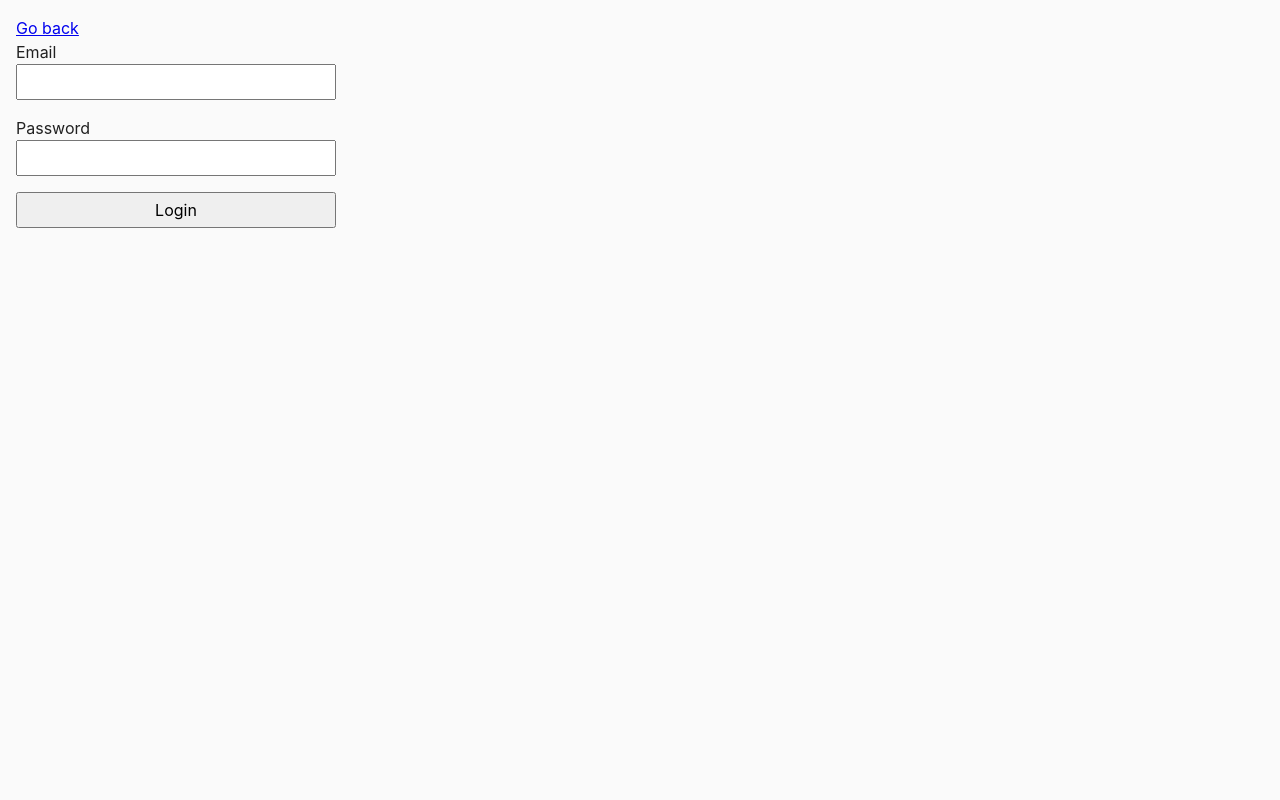
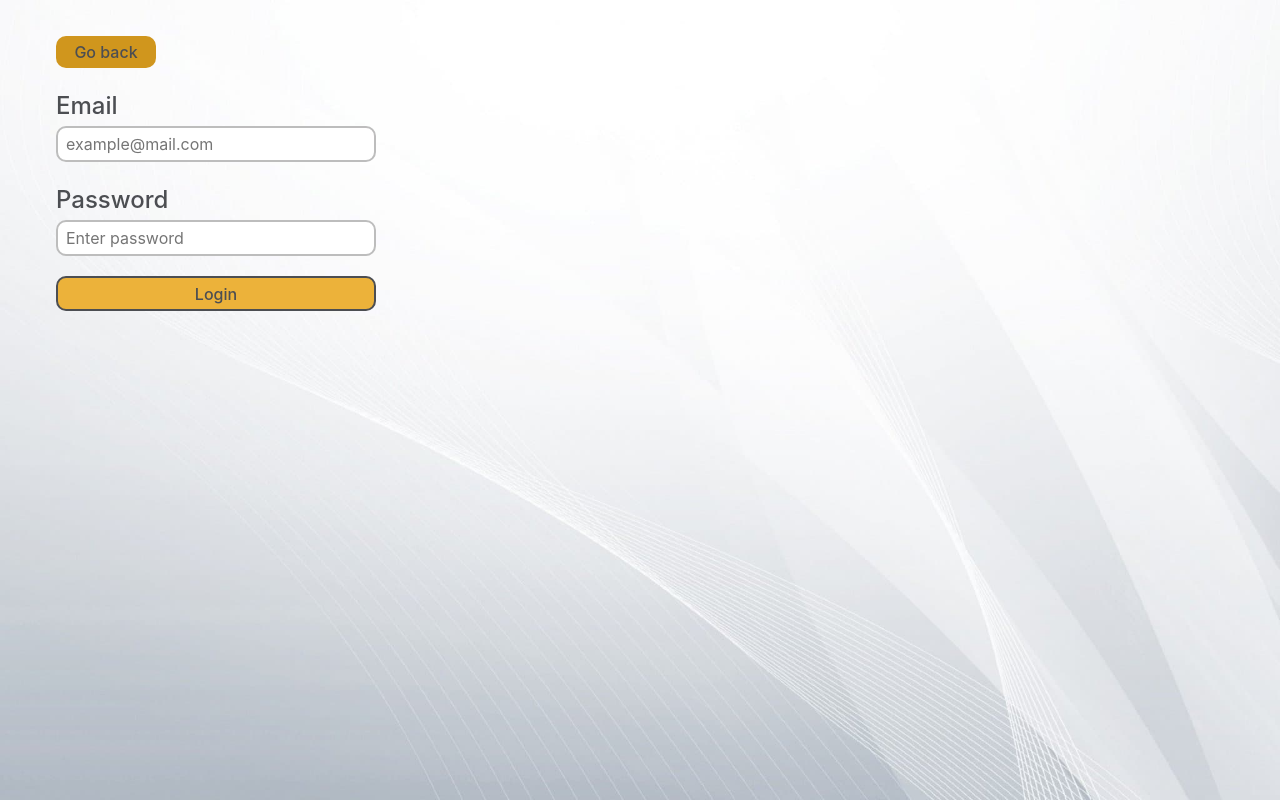
Before and after one commit to akymenko-m/goit-js-hw-06, a plain HTML site: page task-08.html in a window 1280 px wide. Drawn offline with Linux system fonts and the light colour scheme; some packages are replaced by stand-ins of ours; a script that the page names is missing.

Commit message:
update tasr 8 9 10, add styles

```diff
--- /dev/null
+++ b/css/task-08.css
@@ -0,0 +1,77 @@
+body {
+    background: url('../images/bg.jpg') no-repeat center fixed;
+    background-size: cover;
+}
+
+.main {
+    margin-left: 40px;
+}
+
+.btn {
+    margin: 20px 0;
+    display: inline-block;
+    min-width: 100px;
+    padding: 4px 10px;
+    background-color: #d0961d;
+    text-decoration: none;
+    font-size: 16px;
+    font-weight: 500;
+    color: #4c4e52;
+    text-align: center;
+    border-radius: 10px;
+}
+
+.btn:hover,
+.btn:focus {
+    background-color: #909296;
+    color: #ecb23a;
+    box-shadow: 4px 4px 5px rgba(229, 165, 35, 0.56);
+}
+
+.login-form {
+    max-width: 320px;
+    display: flex;
+    flex-direction: column;
+}
+
+.login-form label {
+    margin-bottom: 20px;
+    font-size: 24px;
+    font-weight: 500;
+    color: #4c4e52;
+}
+
+.input {
+    width: 100%;
+    padding: 4px 8px;
+    font: inherit;
+    font-size: 16px;
+    font-weight: 400;
+    border: 2px solid #bdbdbd;
+    border-radius: 10px;
+}
+
+.input:hover,
+.input:focus {
+    border-color: #ecb23a;
+}
+
+.form-btn {
+    width: 100%;
+    height: 35px;
+    padding: 4px;
+    font-size: 16px;
+    font-weight: 500;
+    color: #4c4e52;
+    border: 2px #4c4e52 solid;
+    border-radius: 10px;
+    background-color: #ecb23a;
+    cursor: pointer;
+}
+
+.form-btn:hover,
+.form-btn:focus {
+    border-color: #ecb23a;
+    background-color: #909296;
+    color: #ecb23a;
+}
--- /dev/null
+++ b/css/task-09.css
@@ -0,0 +1,55 @@
+body {
+    background: url('../images/bg.jpg') no-repeat center fixed;
+    background-size: cover;
+}
+
+.btn {
+    margin: 20px 0 20px 40px;
+    display: inline-block;
+    min-width: 100px;
+    padding: 4px 10px;
+    background-color: #d0961d;
+    text-decoration: none;
+    font-size: 16px;
+    font-weight: 500;
+    color: #4c4e52;
+    text-align: center;
+    border-radius: 10px;
+}
+
+.btn:hover,
+.btn:focus {
+    background-color: #909296;
+    color: #ecb23a;
+    box-shadow: 4px 4px 5px rgba(229, 165, 35, 0.56);
+}
+
+.widget {
+    text-align: center;
+}
+
+.widget p {
+    margin-top: 0;
+    margin-bottom: 16px;
+    font-size: 48px;
+}
+
+.widget span {
+    font-family: monospace;
+}
+
+.change-color {
+    padding: 8px 12px;
+    font-size: 20px;
+    cursor: pointer;
+    color: #4c4e52;
+    border: 2px #4c4e52 solid;
+    border-radius: 10px;
+    background-color: #ecb23a;
+    transition: transform .2s;
+}
+
+.change-color:hover,
+.change-color:focus {
+    transform: scale(1.1);
+}
--- /dev/null
+++ b/css/task-10.css
@@ -0,0 +1,56 @@
+body {
+    background: url('../images/bg.jpg') no-repeat center fixed;
+    background-size: cover;
+}
+
+.main {
+    margin-left: 40px;
+}
+
+.btn {
+    margin: 20px 0 20px 40px;
+    display: inline-block;
+    min-width: 100px;
+    padding: 4px 10px;
+    background-color: #d0961d;
+    text-decoration: none;
+    font-size: 16px;
+    font-weight: 500;
+    color: #4c4e52;
+    text-align: center;
+    border-radius: 10px;
+}
+
+.btn:hover,
+.btn:focus {
+    background-color: #909296;
+    color: #ecb23a;
+    box-shadow: 4px 4px 5px rgba(229, 165, 35, 0.56);
+}
+
+.controls {
+    margin-bottom: 20px;
+}
+
+.controls button {
+    margin: 0;
+    margin-left: 40px;
+    border: 2px #4c4e52 solid;
+    font-size: 16px;
+}
+
+.input {
+    width: 100px;
+    text-align: center;
+    font: inherit;
+    font-size: 16px;
+    font-weight: 500;
+    color: #4c4e52;
+    border: 2px solid #bdbdbd;
+    border-radius: 10px;
+}
+
+.input:hover,
+.input:focus {
+    border-color: #ecb23a;
+}
--- a/js/task-07.js
+++ b/js/task-07.js
@@ -1,10 +1,6 @@
 const controlRange = document.querySelector("#font-size-control");
 const textElem = document.querySelector("#text");
 textElem.style.fontSize = "56px";
-
-// controlRange.addEventListener("input", (event) => {
-//     textElem.style.fontSize = `${event.currentTarget.value}px`;
-// });
 
 controlRange.addEventListener("input", handleInputChange);
 
--- a/js/task-08.js
+++ b/js/task-08.js
@@ -1,43 +1,21 @@
-const loginForm = document.querySelector('.login-form');
+const loginForm = document.querySelector(".login-form");
+const notyf = new Notyf();
 
-loginForm.addEventListener('submit', (event) => {
+loginForm.addEventListener("submit", (event) => {
     event.preventDefault();
-    const {elements: { email, password }} = event.currentTarget;
+    const {
+        elements: { email, password },
+    } = event.currentTarget;
 
-  if (email.value === "" || password.value === "") {
-    return alert('All fields must be filled!');
-  }
+    if (email.value === "" || password.value === "") {
+        return notyf.error("All fields must be filled");
+    }
 
     const userData = {};
     userData.email = email.value;
     userData.password = password.value;
     console.log(userData);
 
+    notyf.success("The data was sent");
     event.currentTarget.reset();
 });
-
-//моя чернетка
-// const inputFieldEmail = document.querySelector('input');
-// console.log(inputFieldEmail);
-
-// const inputField = document.querySelectorAll('input');
-// console.log(inputField);
-
-// loginForm.addEventListener('submit', (event) => {
-//     event.preventDefault();
-//     for (const el of inputField) {
-//         const { email, password } = el;
-//         if (el.value === '') {
-//             return alert('All fields must be filled!');
-//         }
-//         const userData = {};
-//         userData.email = el.value;
-//         userData.password = el.value;
-//         console.log(userData);
-
-//         // console.log(el);
-//         // console.log(el.value);
-//     }
-
-//     event.currentTarget.reset();
-// });
--- a/task-08.html
+++ b/task-08.html
@@ -1,45 +1,44 @@
 <!DOCTYPE html>
 <html lang="ru">
+
 <head>
   <meta charset="UTF-8" />
   <meta http-equiv="X-UA-Compatible" content="IE=edge" />
   <meta name="viewport" content="width=device-width, initial-scale=1.0" />
+
+  <link rel="apple-touch-icon" sizes="180x180" href="./public/apple-touch-icon.png">
+  <link rel="icon" type="image/png" sizes="32x32" href="./public//favicon-32x32.png">
+  <link rel="icon" type="image/png" sizes="16x16" href="./public//favicon-16x16.png">
+  <link rel="manifest" href="./public//site.webmanifest">
   <title>Task 8</title>
+
   <link rel="stylesheet" href="css/common.css" />
-    <style>
-      .login-form {
-        max-width: 320px;
-        display: flex;
-        flex-direction: column;
-      }
+  <link rel="stylesheet" href="css/task-08.css" />
+  <link rel="stylesheet" href="https://cdn.jsdelivr.net/npm/notyf@3/notyf.min.css">
 
-      .login-form label {
-        margin-bottom: 16px;
-      }
+</head>
 
-      .login-form input,
-      .login-form button {
-        width: 100%;
-        padding: 4px;
-        font: inherit;
-      }
-    </style>
-  </head>
 <body>
-    <p><a href="index.html">Go back</a></p>
+  <main class="main">
+    <a href="index.html" class="go-back btn">Go back</a>
 
     <form class="login-form">
       <label>
         Email
-        <input type="email" name="email" />
+        <input type="email" name="email" class="input" placeholder="example@mail.com" />
       </label>
+
       <label>
         Password
-        <input type="password" name="password" />
+        <input type="password" name="password" class="input" placeholder="Enter password" />
       </label>
-      <button type="submit">Login</button>
+
+      <button type="submit" class="form-btn">Login</button>
     </form>
+  </main>
 
   <script src="js/task-08.js" type="module"></script>
+  <script src="https://cdn.jsdelivr.net/npm/notyf@3/notyf.min.js"></script>
 </body>
+
 </html>
```
Also changed, not shown: js/task-09.js (+7 -7 lines), js/task-10.js (+24 -25 lines), task-09.html (+13 -22 lines), task-10.html (+18 -6 lines). Lines whose indentation alone changed are shown as unchanged.
